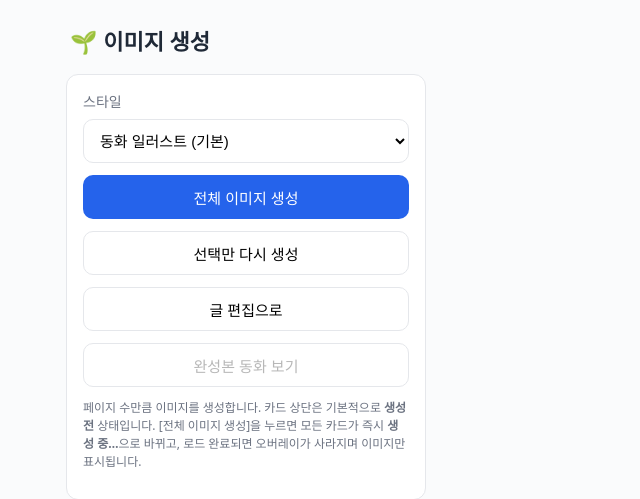
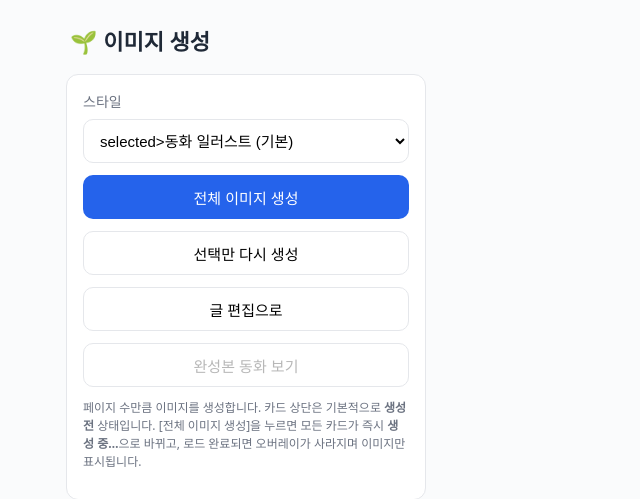
Before and after one commit to bum3144/storybook-ai, a Flask app: page /images in a window 1280 px wide. Shown: the top 499 px of the page, without its empty margins (0-640 px from the left). Run offline with Flask 3, Linux system fonts and the light colour scheme.

Commit message:
간단 오류 수정

```diff
--- a/storybook/templates/images.html
+++ b/storybook/templates/images.html
@@ -84,9 +84,9 @@
         <div class="field">
           <div class="label">스타일</div>
           <select id="style">
-            <option {{ 'selected' if style == '동화 일러스트 (기본)' else '' }}>동화 일러스트 (기본)</option>
-            <option {{ 'selected' if style == '연필 스케치' else '' }}>연필 스케치</option>
-            <option {{ 'selected' if style == '수채화 파스텔' else '' }}>수채화 파스텔</option>
+            <option> {{ 'selected' if style == '동화 일러스트 (기본)' else '' }}>동화 일러스트 (기본)</option>
+            <option> {{ 'selected' if style == '연필 스케치' else '' }}>연필 스케치</option>
+            <option> {{ 'selected' if style == '수채화 파스텔' else '' }}>수채화 파스텔</option>
           </select>
         </div>
 
@@ -106,7 +106,7 @@
       <!-- 카드 그리드 -->
       <div class="grid" id="grid">
         {% for p in pages %}
-        <div class="card" data-index="{{ p.index }}" data-text="{{ (p.text or '').replace('"','&quot;') }}">
+        <div class="card" data-index="{{ p.index }}" data-text="{{ (p.text or '')|e }}">
           <div class="figure">
             <img alt="이미지 {{ p.index }}" />
             <div class="overlay">
```
